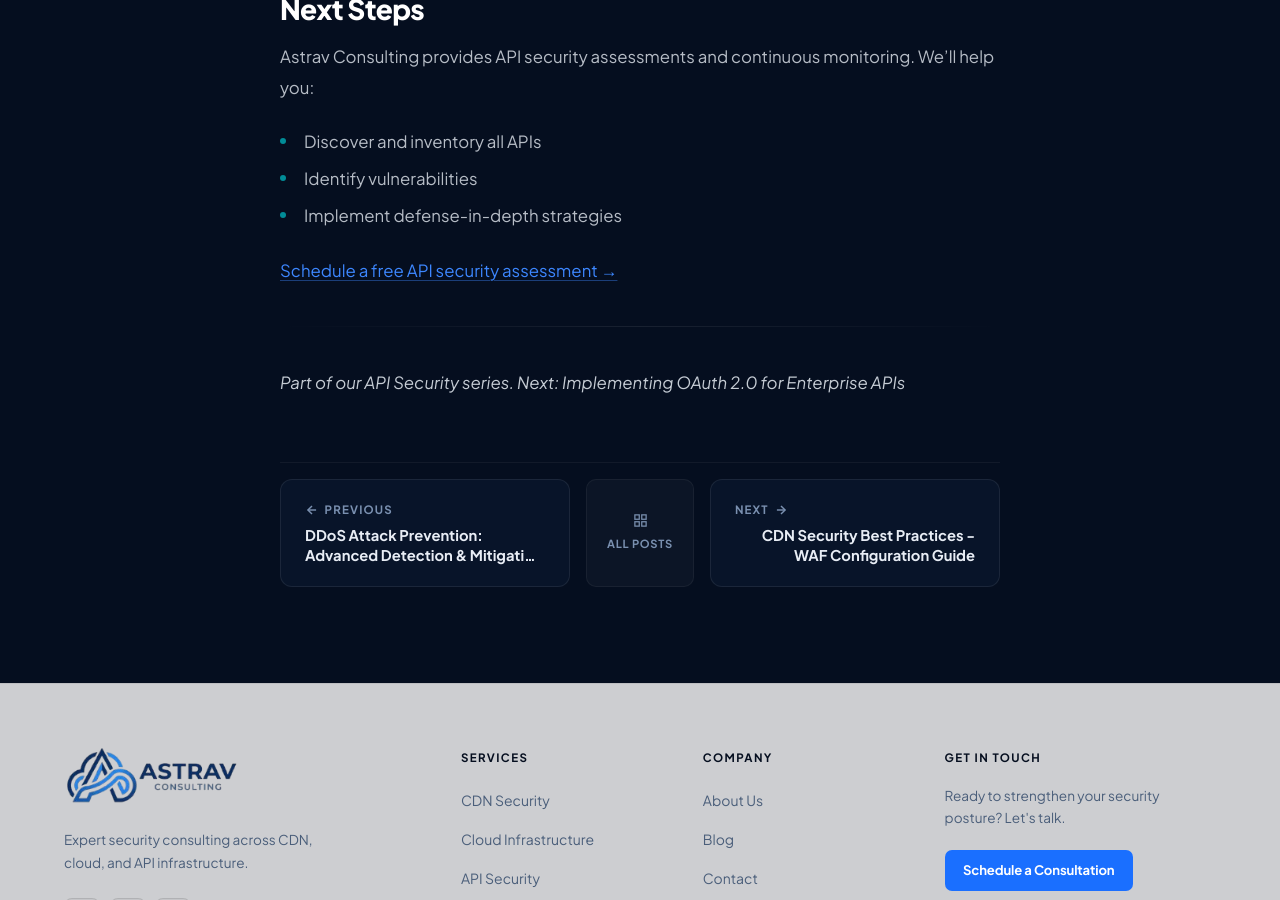
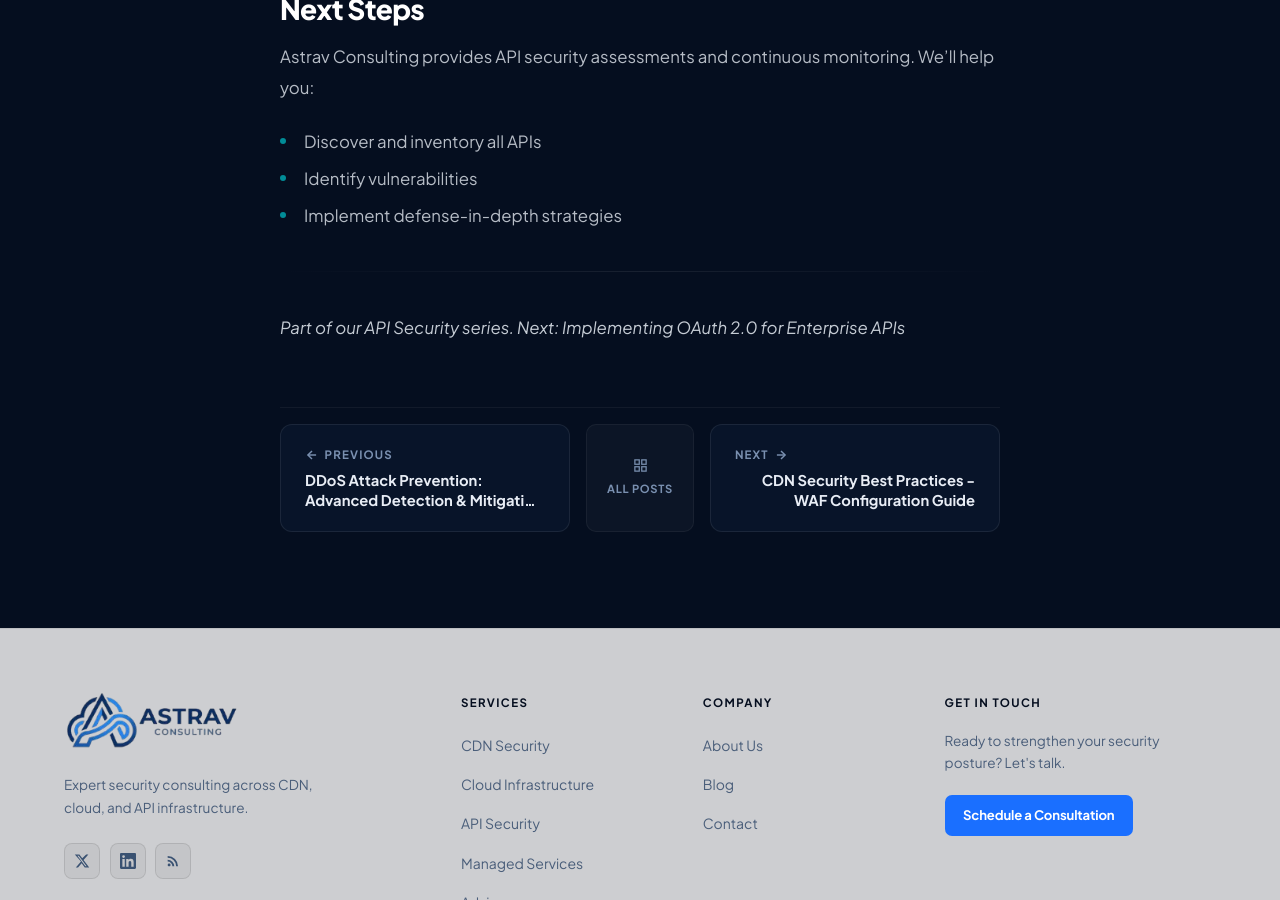
Before and after one commit to astravconsulting/astravconsulting.github.io, a Jekyll site: the page built from _posts/2026-07-08-api-security-trends-2024.md, in a window 1280 px wide and 900 px high, scrolled down 6419 px. Built offline with Jekyll 4.4.1, drawn with Linux system fonts in a browser that asks for light colours.

Commit message:
Update 2026-07-08-api-security-trends-2024.md

```diff
--- a/_posts/2026-07-08-api-security-trends-2024.md
+++ b/_posts/2026-07-08-api-security-trends-2024.md
@@ -169,7 +169,7 @@ Astrav Consulting provides API security assessments and continuous monitoring. W
 - Identify vulnerabilities
 - Implement defense-in-depth strategies
 
-[Schedule a free API security assessment →](/tools/risk-assessment/)
+
 
 ---
 
```
